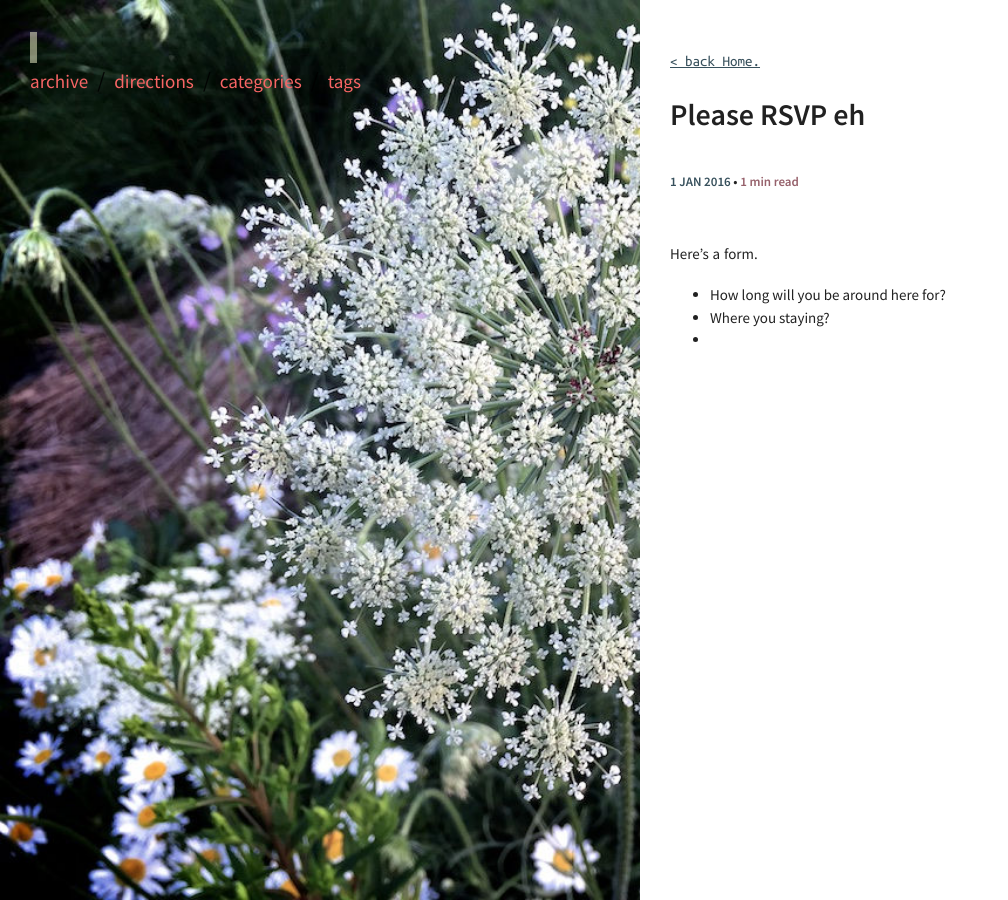
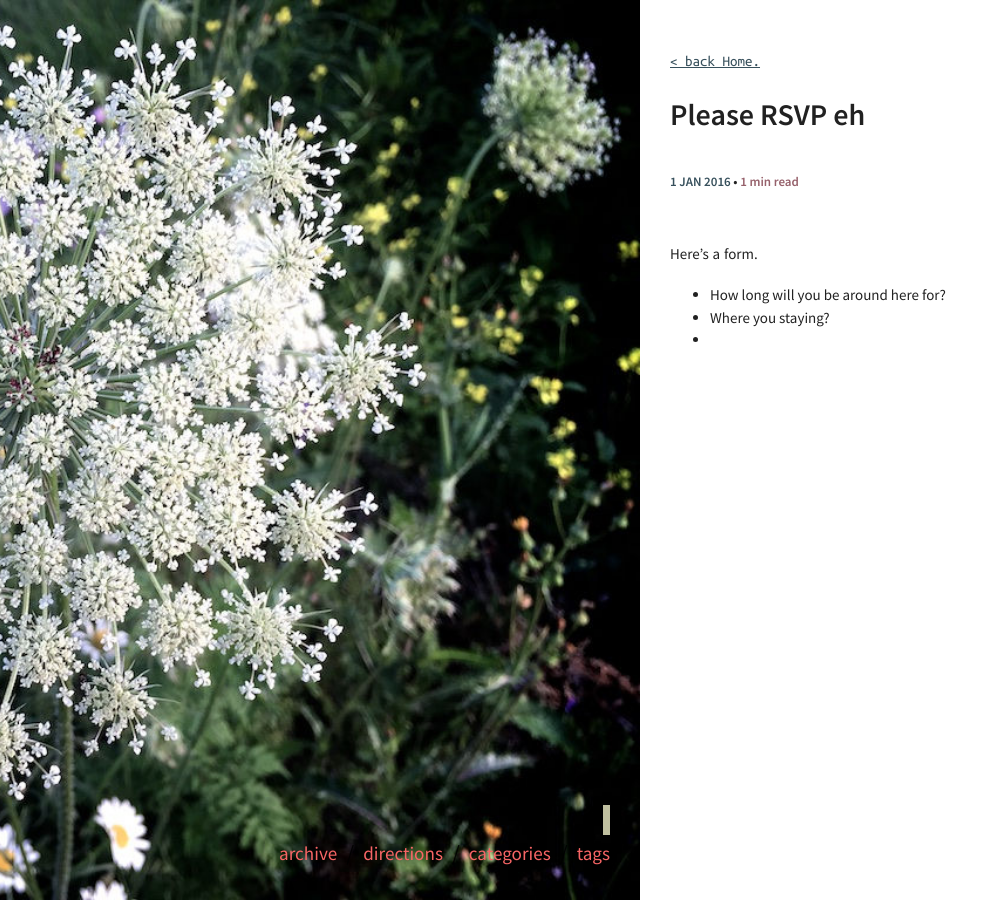
Before and after one commit to kevwalsh/carota, a Jekyll site: the page built from _posts/2016-01-01-rsvp.md, in a window 1280 px wide. Shown: the whole page, without its empty margins (0-1008 px from the left). Built offline with Jekyll 4.4.1, drawn with Linux system fonts in a browser that asks for light colours.

Commit message:
sidebar theming

```diff
--- a/_includes/sidebar.html
+++ b/_includes/sidebar.html
@@ -1,6 +1,6 @@
 {% if page.author %} {% assign author = site.data.authors[page.author] %}{% else %}{% assign author = site.owner %} {% endif %}
 
-<div class="cover-card table-cell table-top">
+<div class="cover-card table-cell">
   <!-- {% if author.avatar %}
   <img src="{{ site.url }}/img/{{ author.avatar }}" alt="" class="avatar">
   {% endif %} -->
@@ -17,5 +17,5 @@
       {% endif %} {% endfor %}
     </ul>
   </nav>
-  {% include social-links.html %}
+  <!-- {% include social-links.html %} -->
 </div>
--- a/_sass/components/_variables.scss
+++ b/_sass/components/_variables.scss
@@ -80,7 +80,7 @@ $element-top-margin: $gutter-width/3 !default;
 $element-bottom-margin: ($gutter-width*2)/3 !default;
 
 // Media Query Ranges
-$small-screen: 600px !default;
+$small-screen: 700px !default;
 $medium-screen: 992px !default;
 $large-screen: 1200px !default;
 $larger-screen: 1600px !default;
--- a/_sass/pages/_layout.scss
+++ b/_sass/pages/_layout.scss
@@ -1,39 +1,32 @@
 /* LAYOUT CSS */
 .cover {
   background-image: url("../img/photo-daucus.jpg");
-  background-position: left bottom;
+  background-position: center top;
   background-size: cover;
   height: 100vh;
   position: initial;
   width: 100%;
 
   text-align: center;
-  // width: 100%;
   min-height: 400px;
   padding: 30px 15px 20px;
   z-index: 1;
   @include media-query($small-screen) {
-    // background-position: bottom;
     padding: 30px;
   }
   @include media-query($medium-screen) {
-    // height: 100vh;
-    // position: initial;
-    // width: 100%;
-    // background-size: 100%;
-    // background-color:
-    // background-position-x: 0;
     text-align: left;
+    background-position: right top;
+
+
   }
 }
 .cover-card {
   font-size: 1.5em;
   color: $text-color;
-  // background-color: rgba(0,0,0,.2);
   padding: 0 30px;
+  vertical-align: center !important;
   span {
-    // background-color: rgba(0,0,0,.7);
-    // color: white;
     display: inline;
     line-height: 1.5em;
     padding: .2em;
@@ -50,7 +43,6 @@
     font-weight: bold;
     font-size: 1.75em;
     text-transform: lowercase;
-    // background-color: rgba(0,0,0,.7);
   }
   .author_job {
     // display: block;
@@ -59,7 +51,7 @@
     font-weight: 700;
     text-transform: uppercase;
     margin: -5px auto 10px;
-    background: rgba(255,255,213,.5);
+    background: rgba(255,255,213,.75);
   }
   .author_bio {
     font-size: 90%;
@@ -68,7 +60,10 @@
   @include media-query($medium-screen) {
     // text-align: right;
     margin: 0 auto;
-    padding: 0 0px 80px;
+    padding: 0;
+    text-align: right;
+    vertical-align: bottom;
+
   }
 }
 .social-links {
```
